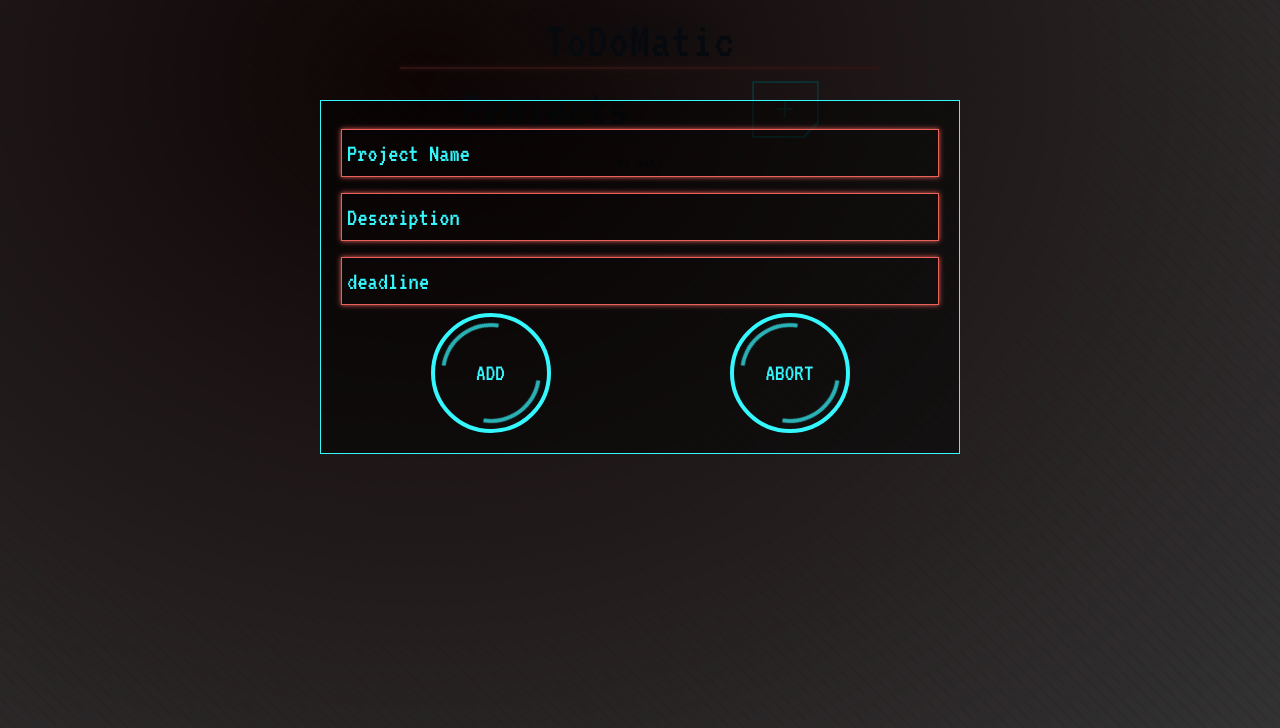
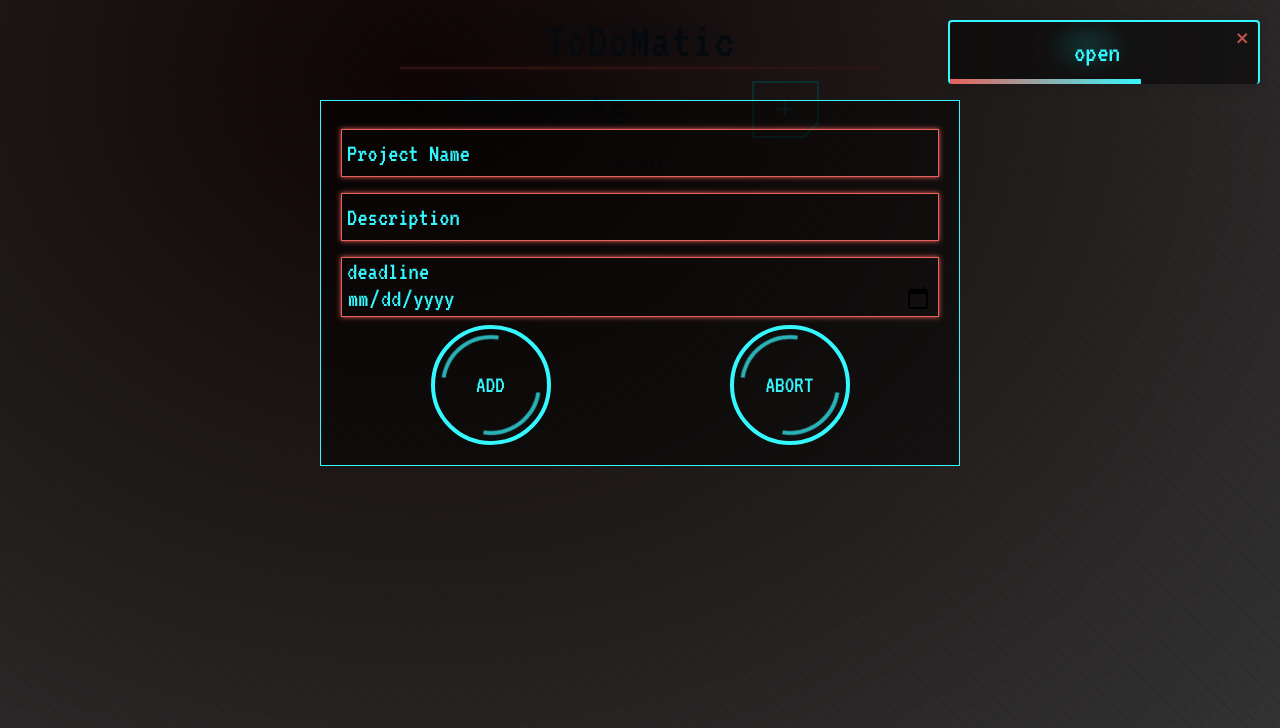
Before and after one commit to UNRIVALLEDKING/ModernTaskManager, a React (Vite) app: page / in a window 1280 px wide. Both pictures are taken after a click on the button 785 px from the left and 109 px from the top of the page. Shown: the top 728 px of the page. Built offline with nearby package versions, Linux system fonts and the light colour scheme.

Commit message:
added react toaster

```diff
--- a/package.json
+++ b/package.json
@@ -10,7 +10,8 @@
   },
   "dependencies": {
     "react": "^18.2.0",
-    "react-dom": "^18.2.0"
+    "react-dom": "^18.2.0",
+    "react-toastify": "^9.0.8"
   },
   "devDependencies": {
     "@types/react": "^18.0.17",
--- a/src/App.css
+++ b/src/App.css
@@ -78,3 +78,26 @@
   width: 0;
   height: 0;
 }
+
+/* ToastContainer */
+
+.Toastify {
+  z-index: 99;
+}
+
+.Toastify__toast {
+  background-color: rgba(0, 0, 0, 0.5) !important;
+  border-top: 2px solid #35f8ff;
+  border-left: 2px solid #35f8ff;
+  border-right: 2px solid #35f8ff;
+}
+
+.Toastify__toast-body {
+  font-size: 1.8rem;
+  color: #35f8ff;
+  text-shadow: -9px -9px 30px currentcolor;
+}
+.Toastify__close-button {
+  color: #e8615a !important;
+  opacity: 0.8 !important;
+}
--- a/src/App.jsx
+++ b/src/App.jsx
@@ -2,6 +2,8 @@ import React, { useEffect, useState } from "react";
 import "./App.css";
 import Card from "./components/card/Card";
 import Form from "./components/form/Form";
+import { ToastContainer, toast } from "react-toastify";
+import "react-toastify/dist/ReactToastify.css";
 
 function App() {
   const [form, setForm] = useState(false);
@@ -14,6 +16,7 @@ function App() {
     }
   });
   const openModal = () => {
+    toast("open");
     setForm(true);
   };
 
@@ -26,6 +29,7 @@ function App() {
   }, [allProjects]);
   return (
     <>
+      <ToastContainer />
       <div className="line"></div>
       <div className="base -mx-5 sm:m-auto">
         {form ? (
--- a/src/components/card/Card.jsx
+++ b/src/components/card/Card.jsx
@@ -55,9 +55,33 @@ export default function Card({ item, allProjects, setAllProjects, id }) {
 
           <div className="text-center p-3 sm:pr-8 ">
             <h3 className="text-xl font-bold title pb-4">{item.title}</h3>
-            <p className="min-h-[20px] paragraph">
-              {item.desc?.substring(0, 75) + " ..."} <span>{item.status}</span>
-            </p>
+
+            {item.desc.length > 0 ? (
+              <>
+                {item.desc.length > 75 ? (
+                  <>
+                    <p className="min-h-[20px] paragraph">
+                      {item.desc?.substring(0, 75) + " ..."}{" "}
+                      <span>{item.status}</span>
+                    </p>
+                  </>
+                ) : (
+                  <>
+                    <p className="min-h-[20px] paragraph">
+                      {item.desc} <br />
+                      <span>{item.status}</span>
+                    </p>
+                  </>
+                )}
+              </>
+            ) : (
+              <>
+                <p className="min-h-[20px] paragraph">
+                  No Description <br />
+                  <span>{item.status}</span>
+                </p>
+              </>
+            )}
           </div>
 
           <div
--- a/src/components/form/Form.jsx
+++ b/src/components/form/Form.jsx
@@ -1,9 +1,9 @@
 import React, { useRef, useState } from "react";
 import "./form.css";
 import AddSound from "../../assets/SoundEffects/Add_sound_effect.wav";
+import { toast } from "react-toastify";
 
 export default function Form({ closeModal, allProjects, setAllProjects }) {
-  const [date, setDate] = useState("text");
   const projectRef = useRef();
   const descRef = useRef();
   const dateRef = useRef();
@@ -12,6 +12,8 @@ export default function Form({ closeModal, allProjects, setAllProjects }) {
 
   const addProject = (e) => {
     e.preventDefault();
+
+    if (projectRef.current.value.trim > 0) {
       addEffect.play();
       const project = {
         title: projectRef.current.value,
@@ -25,6 +27,9 @@ export default function Form({ closeModal, allProjects, setAllProjects }) {
       setAllProjects(updatedProjects);
       localStorage.setItem("projects", JSON.stringify(updatedProjects));
       closeModal();
+    } else {
+      toast("Fill Project Details to Continue");
+    }
   };
 
   return (
@@ -45,8 +50,7 @@ export default function Form({ closeModal, allProjects, setAllProjects }) {
               ref={descRef}
             />
             <input
-              type={date}
-              onFocus={() => setDate("date")}
+              type="date"
               placeholder="deadline"
               className="input-field my-2"
               ref={dateRef}
--- a/src/components/form/form.css
+++ b/src/components/form/form.css
@@ -101,3 +101,14 @@
   border-radius: 50%;
   animation: rotating 2s linear infinite forwards;
 }
+
+/* Date Placeholder */
+input[type="date"]:before {
+  content: attr(placeholder) !important;
+  color: #35f8ff;
+  margin-right: 0.5em;
+}
+input[type="date"]:focus:before,
+input[type="date"]:valid:before {
+  content: "";
+}
--- a/src/index.css
+++ b/src/index.css
@@ -24,6 +24,9 @@
     transparent 95%
   );
   z-index: 8;
+
+  /* ToastContainer Progress bar color */
+  --toastify-color-progress-light: linear-gradient(to right, #e8615a, #35f8ff);
 }
 * {
   margin: 0;
```
Also changed, not shown: 1 other file (tests, documents, lock files or other folders). Lines whose indentation alone changed are shown as unchanged.
